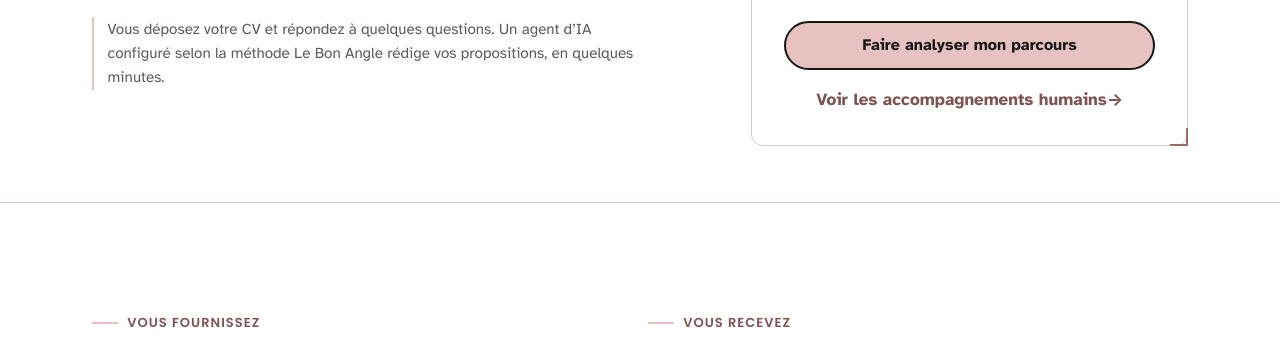
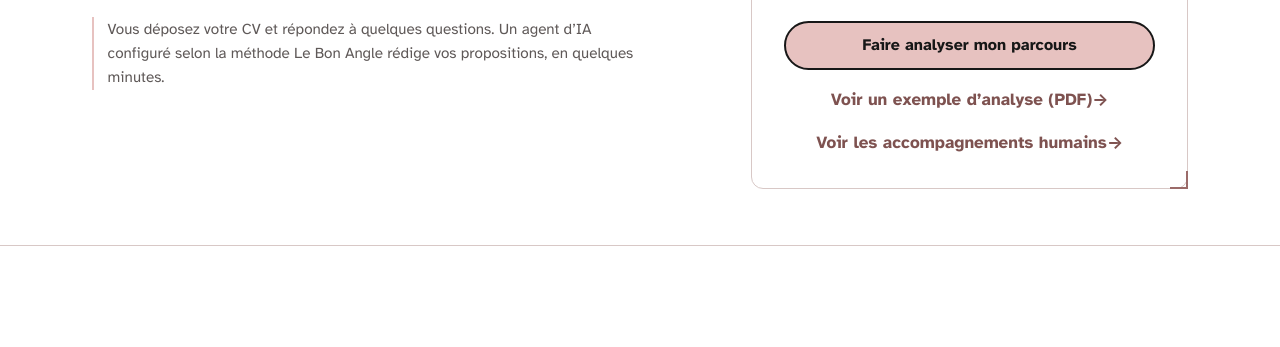
Before and after one commit to AlmosniShirley/le-bon-angle, a plain HTML site: page atelier.html in a window 1280 px wide. Shown: the part 424-771 px from the top of the page. Drawn offline with Linux system fonts and the light colour scheme.

Commit message:
Analyse : exemple anonymisé téléchargeable (PDF)
Co-Authored-By: Claude Opus 5.5 <noreply@anthropic.com>

```diff
--- a/atelier.html
+++ b/atelier.html
@@ -78,6 +78,7 @@
             <div><dt>Accès</dt><dd>Gratuit, sur e-mail</dd></div>
           </dl>
           <a class="btn btn-primary" href="#commencer">Faire analyser mon parcours</a>
+          <a class="arrow-link secondary-link" href="assets/exemples/exemple-analyse-le-bon-angle.pdf" target="_blank" rel="noopener">Voir un exemple d’analyse (PDF)</a>
           <a class="arrow-link secondary-link" href="accompagnement.html">Voir les accompagnements humains</a>
         </aside>
       </div>
```
